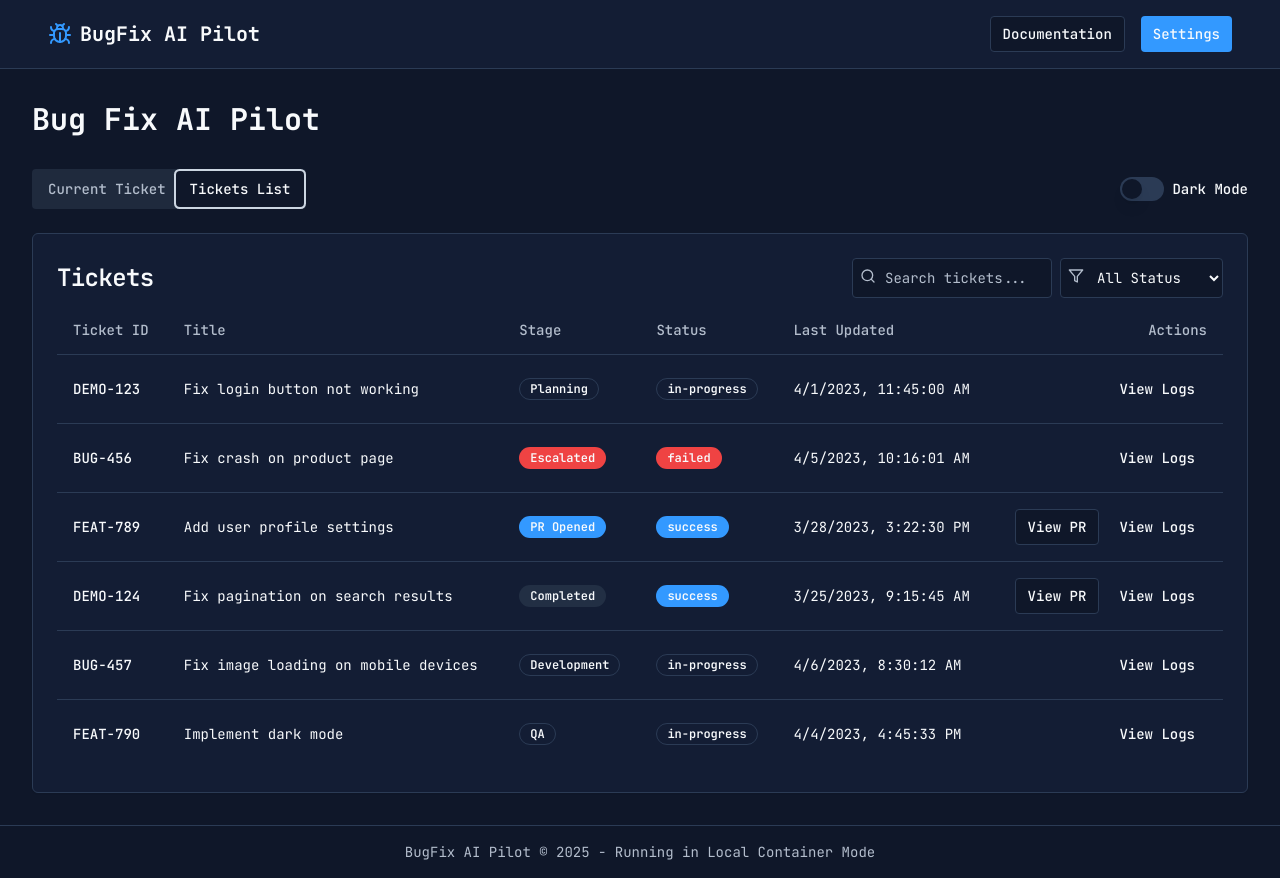
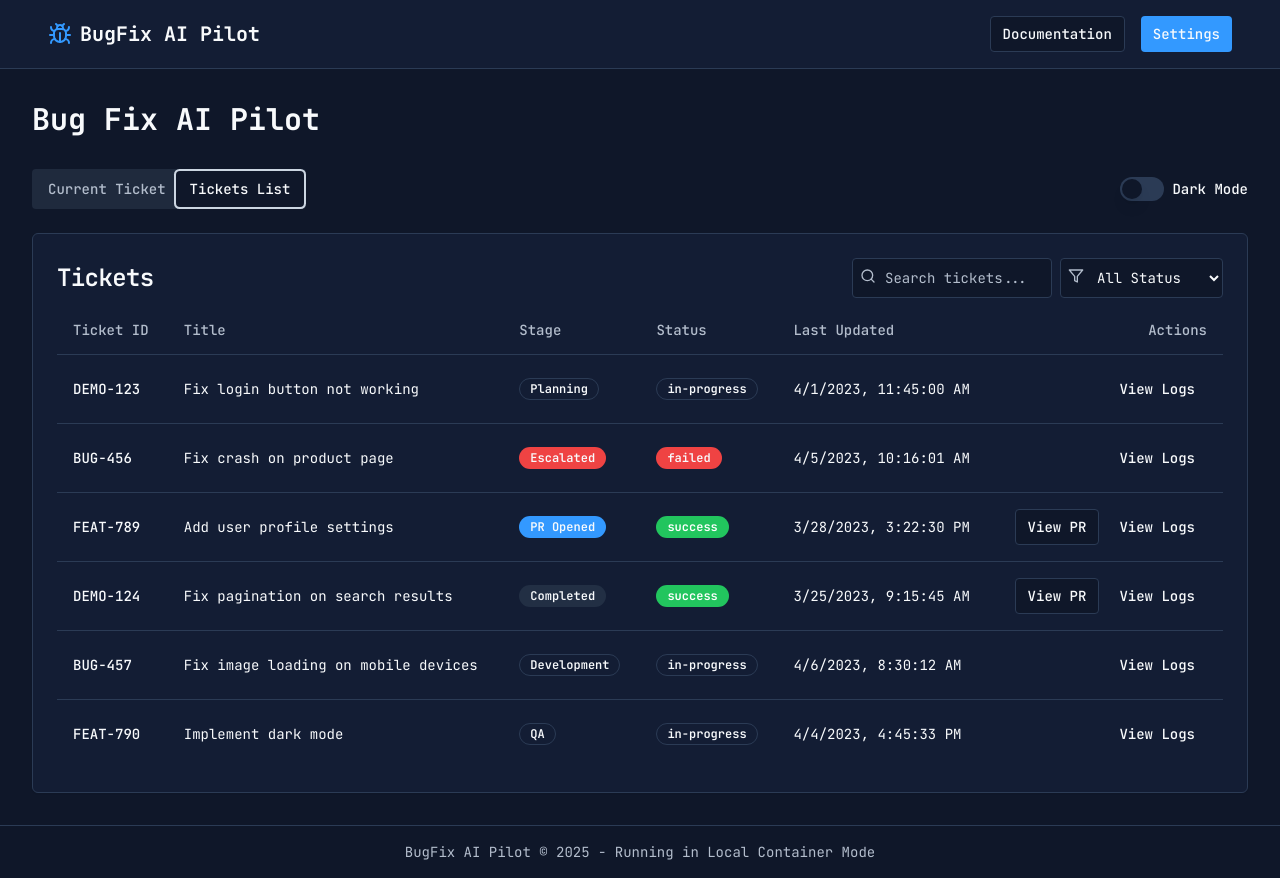
Before and after one commit to Revanth980727/bugfix-ai-pilot, a React (Vite) app: page / in a window 1280 px wide. Both pictures are taken after a click on the tab "Tickets List". Built offline with nearby package versions, Linux system fonts and the light colour scheme.

Commit message:
Fix: Badge variant type error
Fixes a type error related to the Badge component's variant prop in LogViewer.tsx and TicketsList.tsx.

```diff
--- a/src/components/tickets/TicketsList.tsx
+++ b/src/components/tickets/TicketsList.tsx
@@ -1,4 +1,3 @@
-
 import React from 'react';
 import {
   Table,
@@ -10,7 +9,7 @@ import {
 } from '@/components/ui/table';
 import { Badge } from '@/components/ui/badge';
 import { Button } from '@/components/ui/button';
-import { LogViewer } from '@/components/logs/LogViewer';
+import LogViewer from '@/components/logs/LogViewer';
 import { cn } from '@/lib/utils';
 import { TicketListItem } from '@/hooks/useDashboardState';
 import { EscalationBadge } from './EscalationBadge';
@@ -41,7 +40,7 @@ export function TicketsList({ tickets, searchQuery, filterStatus }: TicketsListP
   };
 
   const getStatusBadgeVariant = (status: string) => {
-    if (status === 'success') return "default";
+    if (status === 'success') return "success";
     if (status === 'in-progress' || status.includes('attempt')) return "outline";
     if (status === 'failed' || status === 'escalated') return "destructive";
     return "secondary";
--- a/src/components/ui/badge.tsx
+++ b/src/components/ui/badge.tsx
@@ -1,3 +1,4 @@
+
 import * as React from "react"
 import { cva, type VariantProps } from "class-variance-authority"
 
@@ -15,6 +16,8 @@ const badgeVariants = cva(
         destructive:
           "border-transparent bg-destructive text-destructive-foreground hover:bg-destructive/80",
         outline: "text-foreground",
+        success:
+          "border-transparent bg-green-500 text-white hover:bg-green-600",
       },
     },
     defaultVariants: {
```
